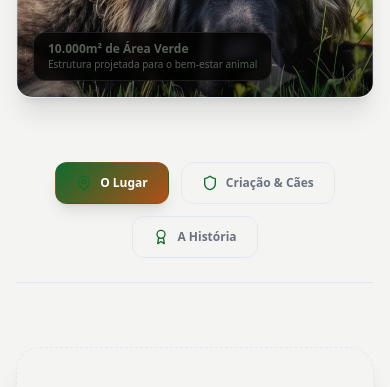
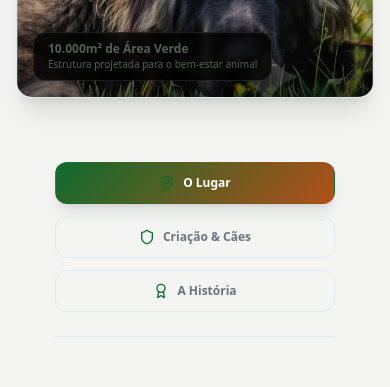
Before and after one commit to Guidemetrioo/canill-pastor-caucaso, a Next.js app: page / in a window 390 px wide. Shown: the part 1969-2356 px from the top of the page. Built offline with nearby package versions, Linux system fonts and the light colour scheme; no server answers; the database is empty; a web font is replaced by a local one.

Commit message:
style: organizar botoes de abas sobre nos em coluna vertical centralizada no mobile

```diff
--- a/src/components/LandingPageClient.tsx
+++ b/src/components/LandingPageClient.tsx
@@ -368,10 +368,10 @@ export default function LandingPageClient() {
           </div>
 
           {/* Tab Selector Buttons */}
-          <div className="flex flex-wrap justify-center gap-3 md:gap-4 max-w-xl mx-auto border-b pb-6" style={{ borderColor: borderHex }}>
+          <div className="flex flex-col md:flex-row justify-center items-center gap-3 md:gap-4 max-w-[280px] md:max-w-xl mx-auto border-b pb-6" style={{ borderColor: borderHex }}>
             <button
               onClick={() => setAboutTab("lugar")}
-              className={`flex items-center gap-2 px-5 py-3 rounded-xl text-xs font-bold transition-all border ${
+              className={`w-full md:w-auto flex items-center justify-center gap-2 px-5 py-3 rounded-xl text-xs font-bold transition-all border ${
                 aboutTab === "lugar"
                   ? (isMobile ? "shadow-lg scale-102 text-white" : `${t.primaryAccent} shadow-lg scale-102`)
                   : `border-gray-200 text-gray-500 hover:border-gray-400 ${t.cardBg}`
@@ -388,7 +388,7 @@ export default function LandingPageClient() {
             </button>
             <button
               onClick={() => setAboutTab("criacao")}
-              className={`flex items-center gap-2 px-5 py-3 rounded-xl text-xs font-bold transition-all border ${
+              className={`w-full md:w-auto flex items-center justify-center gap-2 px-5 py-3 rounded-xl text-xs font-bold transition-all border ${
                 aboutTab === "criacao"
                   ? (isMobile ? "shadow-lg scale-102 text-white" : `${t.primaryAccent} shadow-lg scale-102`)
                   : `border-gray-200 text-gray-500 hover:border-gray-400 ${t.cardBg}`
@@ -405,7 +405,7 @@ export default function LandingPageClient() {
             </button>
             <button
               onClick={() => setAboutTab("historia")}
-              className={`flex items-center gap-2 px-5 py-3 rounded-xl text-xs font-bold transition-all border ${
+              className={`w-full md:w-auto flex items-center justify-center gap-2 px-5 py-3 rounded-xl text-xs font-bold transition-all border ${
                 aboutTab === "historia"
                   ? (isMobile ? "shadow-lg scale-102 text-white" : `${t.primaryAccent} shadow-lg scale-102`)
                   : `border-gray-200 text-gray-500 hover:border-gray-400 ${t.cardBg}`
```
